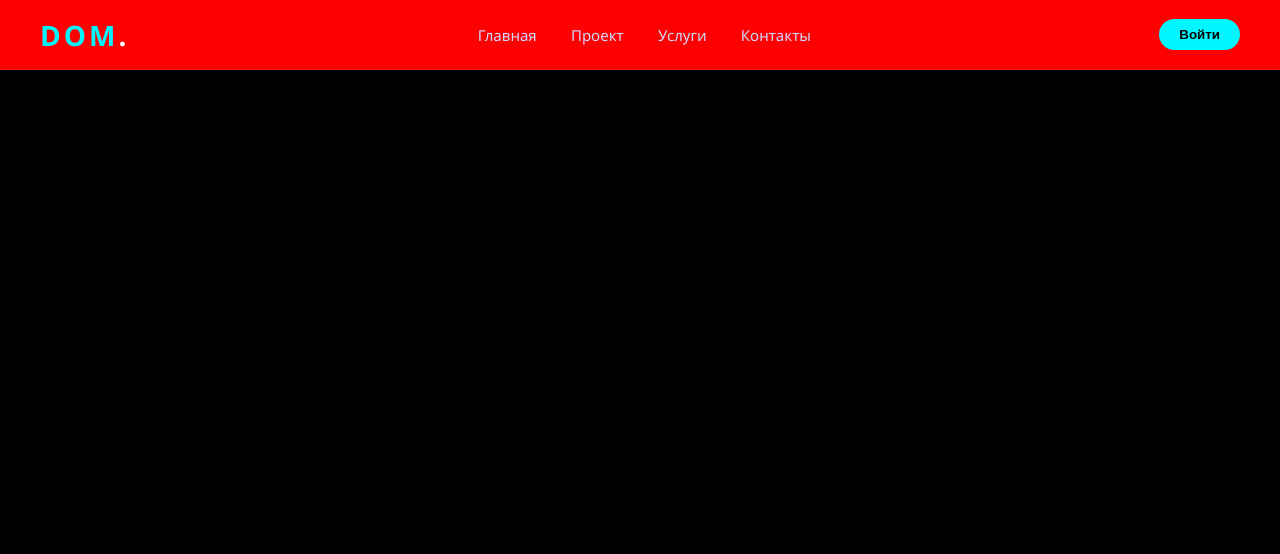
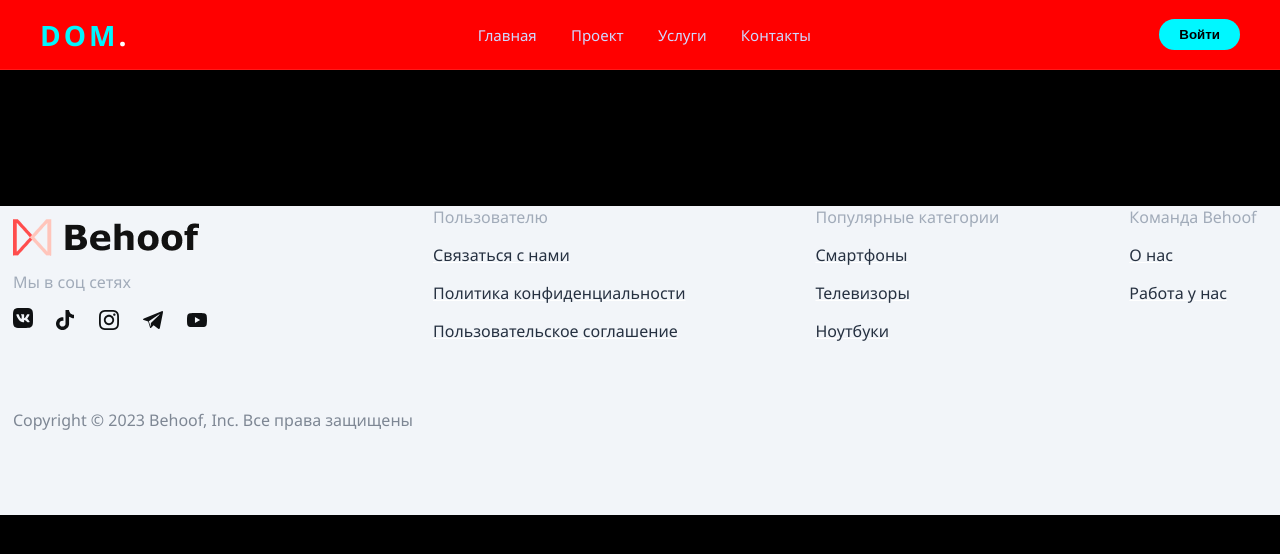
Before and after one commit to GULI3421/team-work, a plain HTML site: page index.html in a window 1280 px wide. Drawn offline with Linux system fonts and the light colour scheme.

Commit message:
added footer

```diff
--- a/index.html
+++ b/index.html
@@ -19,6 +19,62 @@
 
   <button class="btn">Войти</button>
     </header>
-     <script src="index.js"></script>
+
+    <div class="footer-container">
+        <div class="container">
+            <div class="footer-cols">
+                <div class="link-icons">
+                    <img src="images/logo.png" alt="Behoof">
+                    <p class="network">Мы в соц сетях</p>
+                    <div class="ic-network">
+                        <a href="#"><img src="images/wk.svg" alt="ВКонтакте"></a>
+                        <a href="#"><img src="images/tiktok.svg" alt="Tik Tok"></a>
+                        <a href="#"><img src="images/inst.svg" alt="Instagram"></a>
+                        <a href="#"><img src="images/tg.svg" alt="Telegram"></a>
+                        <a href="#"><img src="images/yt.svg" alt="YouTube"></a>
+                    </div>
+                    <p class="down-text">Copyright © 2023 Behoof, Inc. Все права защищены</p>
+                </div>
+
+                <div class="users">
+                    <p class="user">Пользователю</p>
+                    <a href="#">
+                        <p class="user-tx">Связаться с нами</p>
+                    </a>
+                    <a href="#">
+                        <p class="user-tx">Политика конфиденциальности</p>
+                    </a>
+                    <a href="#">
+                        <p class="user-tx">Пользовательское соглашение</p>
+                    </a>
+                </div>
+
+                <div class="userss">
+                    <p class="user">Популярные категории</p>
+                    <a href="#">
+                        <p class="user-tx">Смартфоны</p>
+                    </a>
+                    <a href="#">
+                        <p class="user-tx">Телевизоры</p>
+                    </a>
+                    <a href="#">
+                        <p class="user-tx">Ноутбуки</p>
+                    </a>
+                </div>
+
+                <div class="usersss">
+                    <p class="user">Команда Behoof</p>
+                    <a href="#">
+                        <p class="user-tx">О нас</p>
+                    </a>
+                    <a href="#">
+                        <p class="user-tx">Работа у нас</p>
+                    </a>
+                </div>
+            </div>
+        </div>
+    </div>
+    </div>
+    <script src="index.js"></script>
 </body>
 </html>
--- a/style.css
+++ b/style.css
@@ -72,3 +72,55 @@ body {
 .btn:hover {
   background: white;
 }
+.footer-container{
+    margin-top: 136px;
+    background: #F2F5F9;
+    max-width: 1920;
+    height: 309px;
+}
+
+a{
+    color: #fff;
+
+}
+.footer-cols{
+    display: flex;
+    gap: 20px;
+}
+.link-icons{
+    margin-left: 13px;
+}
+.network{
+    color: #A1ABB9;
+    font-size: 16px;
+    font-weight: 400;
+}
+.ic-network{
+    padding-top: 15px;
+    display: flex;
+    gap: 20px;
+
+}
+.down-text{
+    padding-top: 72px;
+    color: #7E8794;
+    font-size: 16px;
+    font-weight: 400;
+}
+.userss{
+    margin-left: 110px
+}
+.usersss{
+    margin-left: 110px;
+}
+.user{
+    color:  #A1ABB9;
+    font-size: 16px;
+    font-weight: 400;
+}
+.user-tx{
+    color: #263141;
+    font-size: 16px;
+    font-weight: 400;
+    padding-top: 16px;
+}
```
Also changed, not shown: images/inst.svg (added), images/logo.png (added), images/tg.svg (added), images/tiktok.svg (added), images/wk.svg (added), images/yt.svg (added).
